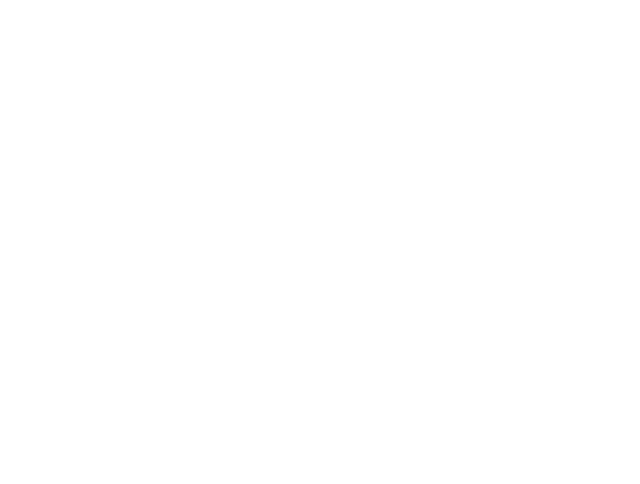
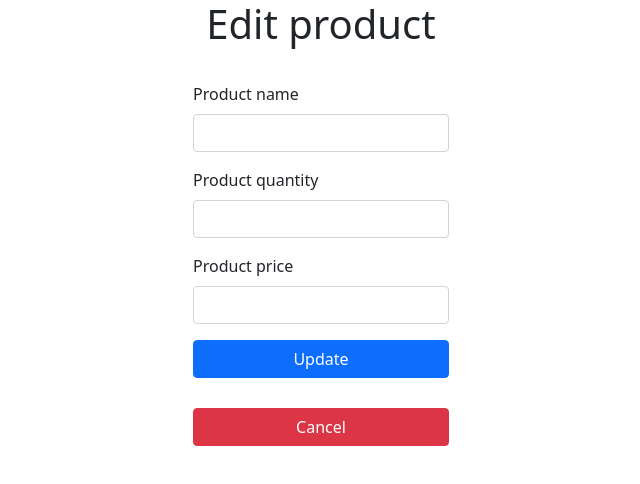
Before and after one commit to mssanjay86/Angular-CRUD, an Angular app: page /edit/1 in a window 1280 px wide. Before the commit this address led to /. Shown: the top 484 px of the page, without its empty margins (319-959 px from the left). Built offline with nearby package versions, Linux system fonts and the light colour scheme; no server answers.

Commit message:
Retrieved product by id for update functionality.

```diff
--- a/src/app/app-routing.module.ts
+++ b/src/app/app-routing.module.ts
@@ -10,7 +10,7 @@ const routes: Routes = [
     component:AddProductComponent
    },
    {
-    path:'edit',
+    path:'edit/:id',
     component:EditProductComponent
    },
    {
--- a/src/app/components/edit-product/edit-product.component.css
+++ b/src/app/components/edit-product/edit-product.component.css
@@ -0,0 +1,14 @@
+.form-container {
+  padding: 2% 20%;
+  margin-left: 20%;
+}
+input {
+  width: 50%;
+}
+.btn-primary {
+  display: block;
+  margin-bottom: 30px;
+}
+button {
+  width: 50%;
+}
--- a/src/app/components/edit-product/edit-product.component.html
+++ b/src/app/components/edit-product/edit-product.component.html
@@ -1 +1,34 @@
-<p>edit-product works!</p>
+<h1 style="text-align: center">Edit product</h1>
+<div class="form-container">
+  <form [formGroup]="editProduct" (ngSubmit)="updateProduct()">
+    <div class="mb-3">
+      <label for="productName" class="form-label">Product name</label>
+      <input
+        type="text"
+        id="productName"
+        class="form-control"
+        formControlName="name"
+      />
+    </div>
+    <div class="mb-3">
+      <label for="quantity" class="form-label">Product quantity</label>
+      <input
+        type="number"
+        formControlName="quantity"
+        class="form-control"
+        id="quantity"
+      />
+    </div>
+    <div class="mb-3">
+      <label for="price" class="form-label">Product price</label>
+      <input
+        type="number"
+        formControlName="price"
+        class="form-control"
+        id="price"
+      />
+    </div>
+    <button type="submit" class="btn btn-primary">Update</button>
+    <button type="submit" class="btn btn-danger">Cancel</button>
+  </form>
+</div>
--- a/src/app/components/edit-product/edit-product.component.ts
+++ b/src/app/components/edit-product/edit-product.component.ts
@@ -1,10 +1,26 @@
-import { Component } from '@angular/core';
-
+import { Component, OnInit } from '@angular/core';
+import { FormGroup, FormControl } from '@angular/forms';
+import { ActivatedRoute } from '@angular/router';
+import { ProductsService } from '../../products.service';
 @Component({
   selector: 'app-edit-product',
   templateUrl: './edit-product.component.html',
-  styleUrls: ['./edit-product.component.css']
+  styleUrls: ['./edit-product.component.css'],
 })
-export class EditProductComponent {
-
+export class EditProductComponent implements OnInit {
+  constructor(
+    private product: ProductsService,
+    private router: ActivatedRoute
+  ) {}
+  editProduct = new FormGroup({
+    name: new FormControl(''),
+    quantity: new FormControl(''),
+    price: new FormControl(''),
+  });
+  ngOnInit(): void {
+    this.product
+      .getProductById(this.router.snapshot.params['id'])
+      .subscribe((product) => {});
+  }
+  updateProduct() {}
 }
--- a/src/app/components/list-products/list-products.component.ts
+++ b/src/app/components/list-products/list-products.component.ts
@@ -28,6 +28,6 @@ deleteProduct(productId:any){
 }
 editProduct(productId:any){
   console.log(productId);
-
+  this.router.navigate(['/edit/'+productId]);
   }
 }
--- a/src/app/products.service.ts
+++ b/src/app/products.service.ts
@@ -1,23 +1,22 @@
 import { Injectable } from '@angular/core';
-import {HttpClient} from '@angular/common/http';
+import { HttpClient } from '@angular/common/http';
 @Injectable({
-  providedIn: 'root'
+  providedIn: 'root',
 })
 export class ProductsService {
-  url="http://localhost:3000/products";
+  url = 'http://localhost:3000/products';
 
-  constructor(private http:HttpClient) {
-
-   }
-   getAllProducts(){
-
+  constructor(private http: HttpClient) {}
+  getAllProducts() {
     return this.http.get(this.url);
-   }
-   saveProduct(product:any){
-
-    return this.http.post(this.url,product);
-   }
-   deleteProduct(id:any){
+  }
+  saveProduct(product: any) {
+    return this.http.post(this.url, product);
+  }
+  deleteProduct(id: number) {
     return this.http.delete(`${this.url}/${id}`);
-   }
+  }
+  getProductById(id: number) {
+    return this.http.get(`${this.url}/${id} `);
+  }
 }
```
